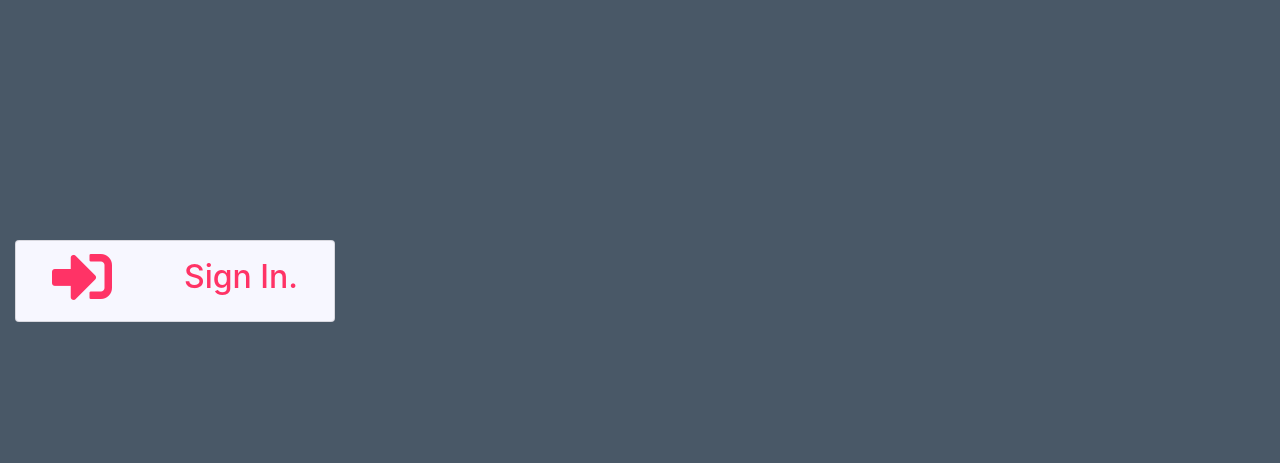
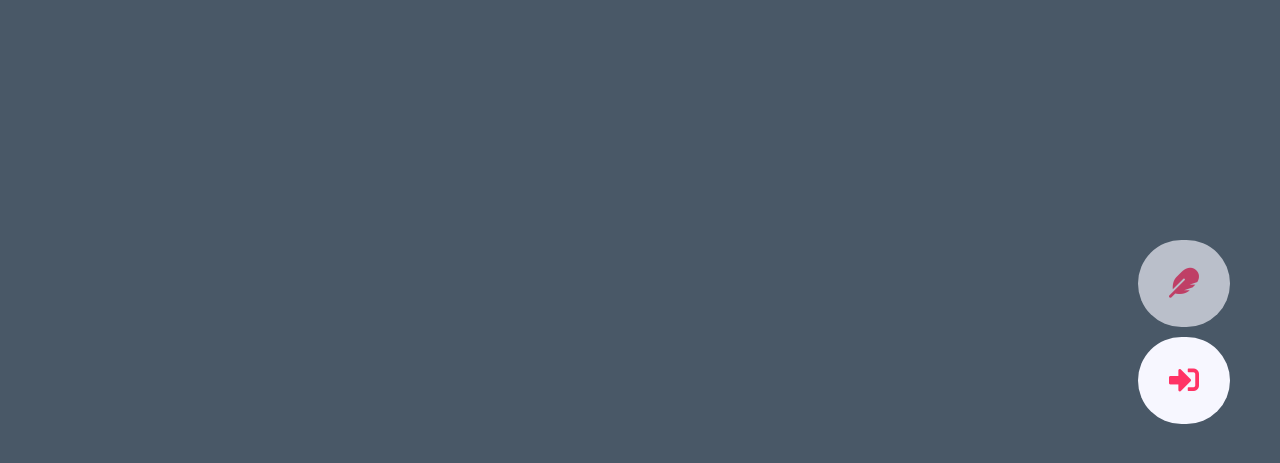
Before and after one commit to hkennedyvi/bloggy, a Django app: template blog/templates/blog/home.html in a window 1280 px wide. Shown: the part 291-754 px from the top of the page. Run offline with Django 3.2, Linux system fonts and the light colour scheme; the template is opened without the code that fills it, so the values that code supplies are empty; some libraries are stand-ins or nearby versions.

Commit message:
signed out ui edit

```diff
--- a/blog/templates/blog/home.html
+++ b/blog/templates/blog/home.html
@@ -51,17 +51,16 @@
             </div>
         </div>
         {% else %}
-        <div class="col-3">
-            <div class="card position-fixed user-i d-flex flex-row justify-content-around bg-color-fourth text-color-primary"
-                style="width:20rem;">
-                <h1>
-                    <a class="text-color-primary" href="{% url 'login' %}">
+        <div class="col-1 d-flex justify-content-center">
+            <div class="position-fixed d-flex flex-column user-i">
+                    <button class="btn bg-color-fourth user-i-btn text-color-primary" disabled>
+                        <i class="fas fa-feather"></i>
+                    </button>
+                <a href="{% url 'login' %}">
+                    <div class="btn bg-color-fourth user-i-btn text-color-primary">
                         <i class="fas fa-sign-in-alt"></i>
-                    </a>
-                </h1>
-                <h2 class="d-flex align-items-center">
-                    Sign In.
-                </h2>
+                    </div>
+                </a>
             </div>
         </div>
         {% endif %}
```
Also changed, not shown: db.sqlite3.
